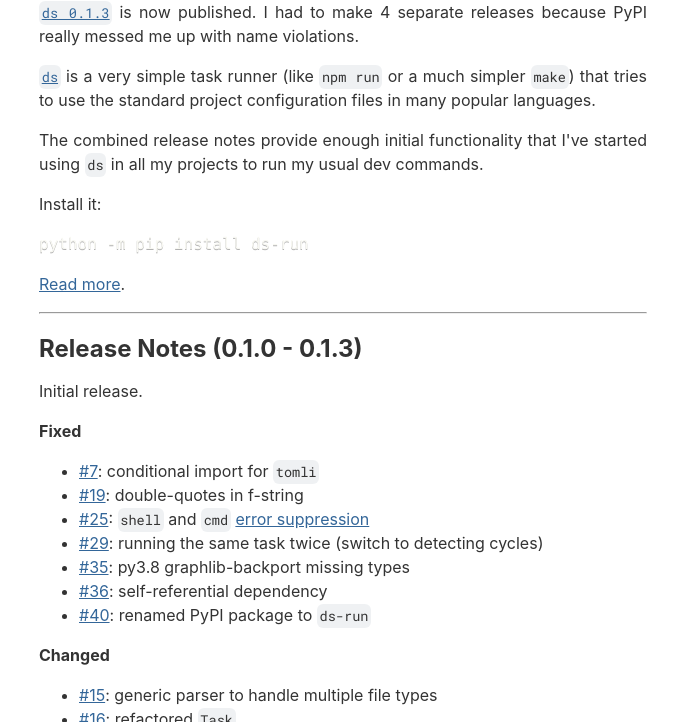
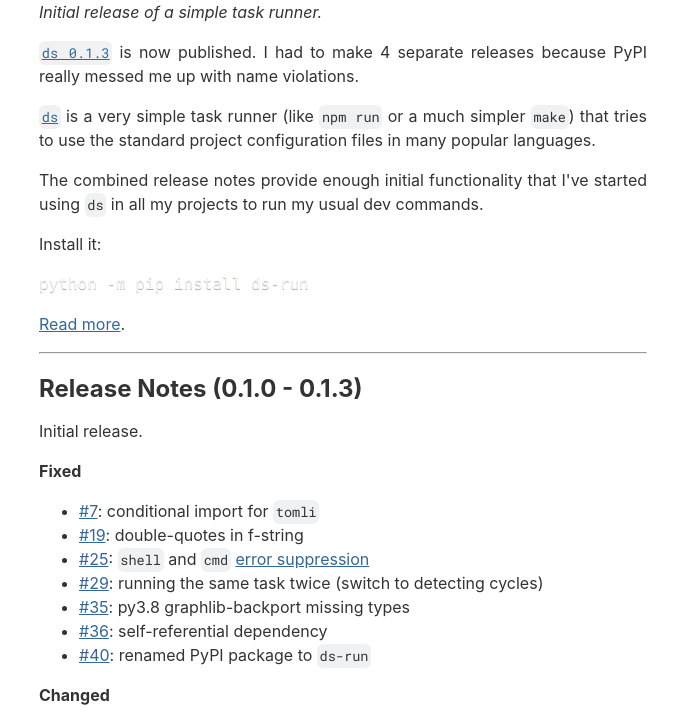
Before and after one commit to metaist/metaist.com, an Eleventy site: page content/blog/2024/07/2024-07-26-ds-0.1.3.md in a window 1280 px wide. Shown: the part 144-866 px from the top of the page, without its empty margins (297-975 px from the left). Built offline with nearby package versions, Linux system fonts and the light colour scheme; Eleventy itself is replaced by a stand-in of ours; code samples lack their colours; files that its build step writes are made by us from their sources; what markdown-it-attrs, markdown-it-task-lists, markdown-it-toc-done-right would draw is missing.

Commit message:
add: description to posts (closes #34)

```diff
--- a/_includes/post.njk
+++ b/_includes/post.njk
@@ -6,7 +6,6 @@
     <div class="draft-banner">DRAFT</div>
   {% endif -%}
 
-  <h1>{{ title }}</h1>
   <ul class="post-metadata">
     <li>
       <time title="{{created.toISOString()}}" datetime="{{ created | htmlDateString }}">{{ created | readableDate("yyyy-LL-dd") }}</time>
@@ -19,6 +18,11 @@
       </li>
     {%- endfor %}
   </ul>
-
+  <h1>{{ title }}</h1>
+  {%- if description -%}
+    <p>
+      <em>{{description}}</em>
+    </p>
+  {%- endif -%}
   {{ content | safe }}
 </article>
```
